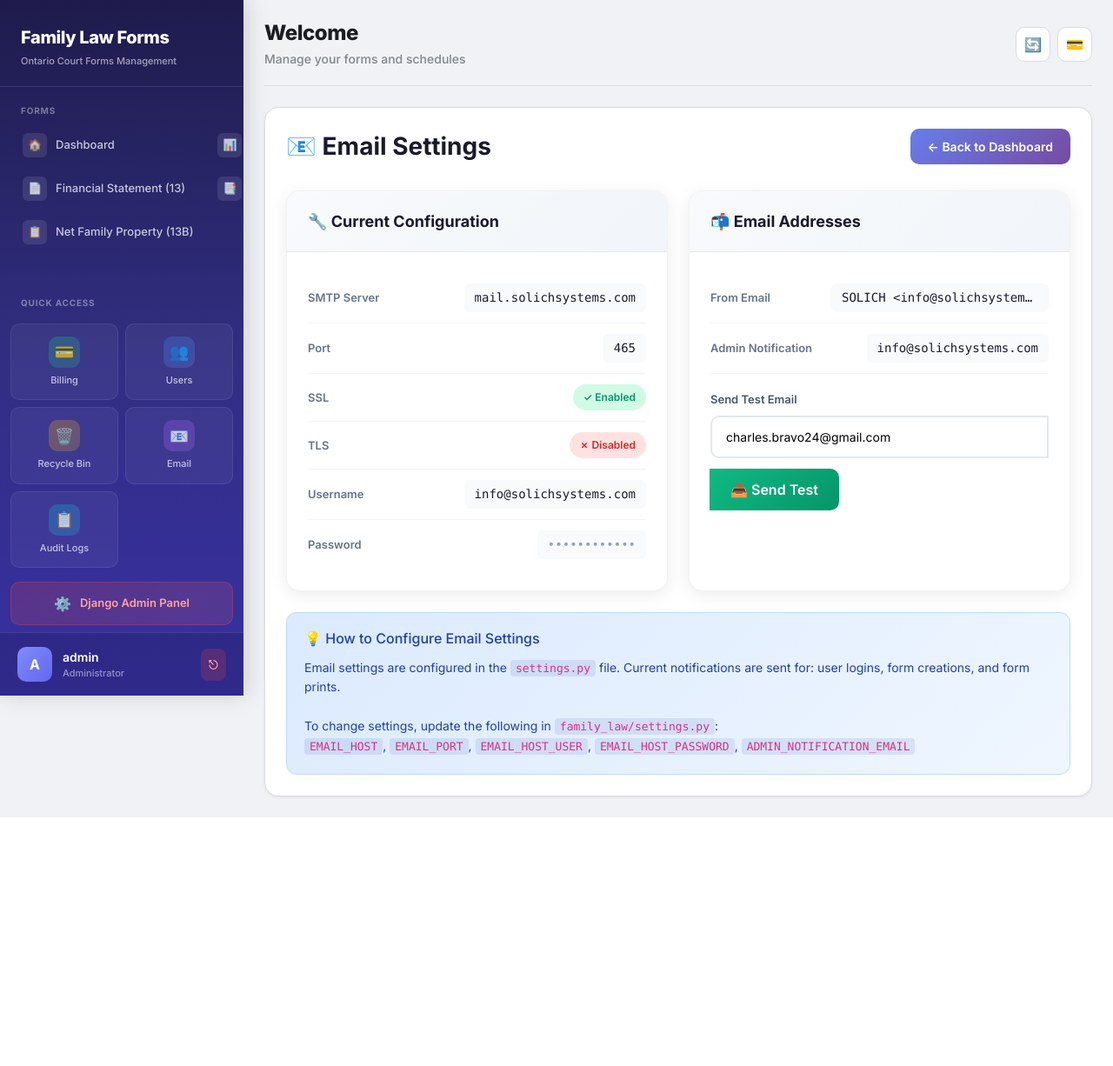
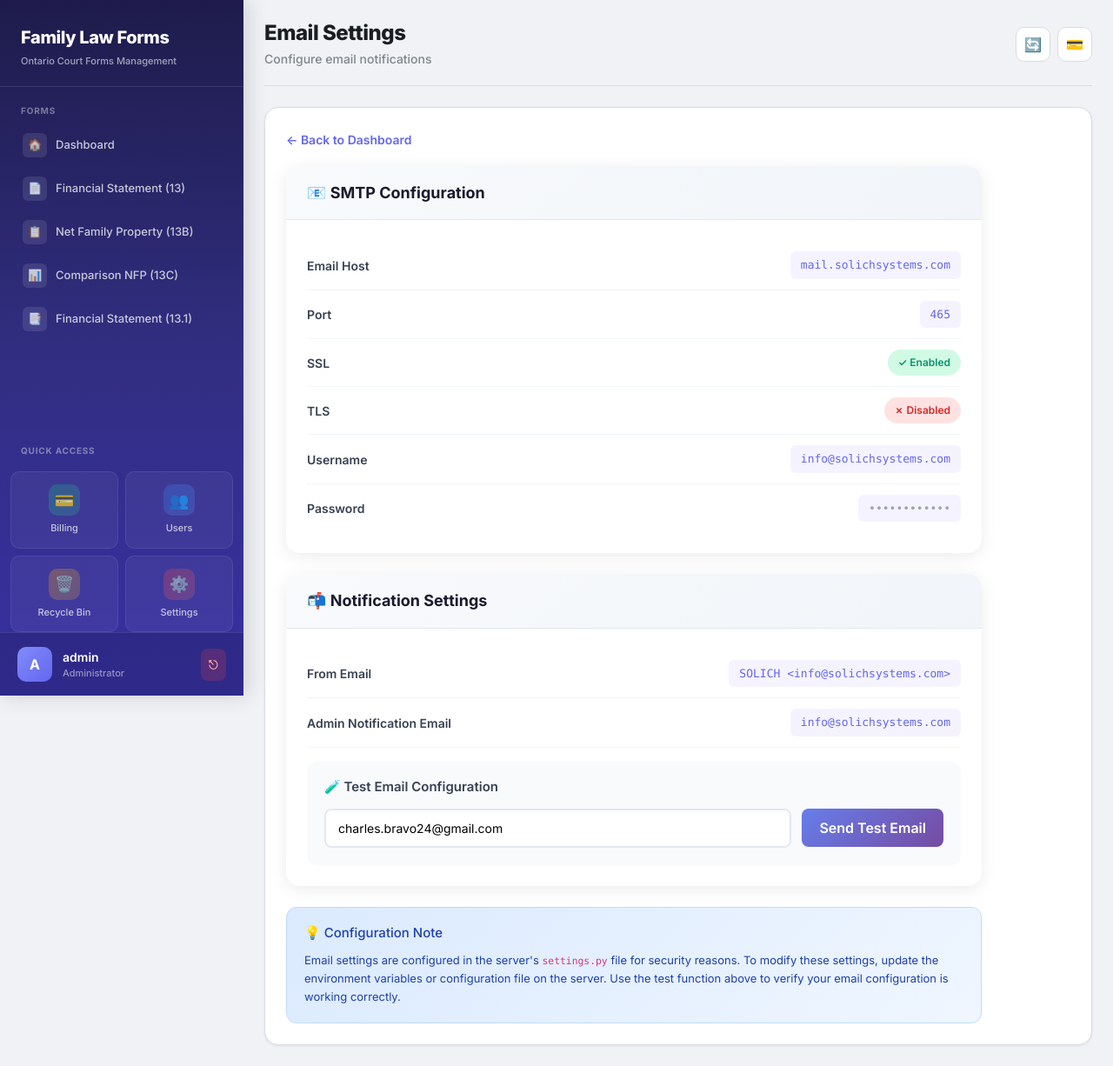
Before and after one commit to AtwijukaAbcj/lawforms, a Django app: page /forms/settings/email/ in a window 1280 px wide. Shown: the whole page at 87% size. Before the commit the page ends 940 px from the top, so only its background shows below. Run offline with Django 5.2, Linux system fonts and the light colour scheme; a user stored in the database is signed in; data comes from the database, SQL or seed files in the repository; some libraries are stand-ins or nearby versions.

Commit message:
Add Settings button to Quick Access with settings page

```diff
--- a/forms/templates/base.html
+++ b/forms/templates/base.html
@@ -192,36 +192,6 @@
     .nav-grid-item.users .nav-grid-icon { background: linear-gradient(135deg, rgba(59,130,246,0.3), rgba(96,165,250,0.2)); }
     .nav-grid-item.recycle .nav-grid-icon { background: linear-gradient(135deg, rgba(245,158,11,0.3), rgba(251,191,36,0.2)); }
     .nav-grid-item.admin .nav-grid-icon { background: linear-gradient(135deg, rgba(239,68,68,0.3), rgba(248,113,113,0.2)); }
-    .nav-grid-item.email .nav-grid-icon { background: linear-gradient(135deg, rgba(168,85,247,0.3), rgba(192,132,252,0.2)); }
-    .nav-grid-item.audit .nav-grid-icon { background: linear-gradient(135deg, rgba(6,182,212,0.3), rgba(34,211,238,0.2)); }
-
-    /* Django Admin Button */
-    .admin-button {
-      display: flex;
-      align-items: center;
-      justify-content: center;
-      gap: 10px;
-      margin: 16px 12px 8px;
-      padding: 12px 16px;
-      background: linear-gradient(135deg, rgba(239,68,68,0.2), rgba(248,113,113,0.15));
-      border: 1px solid rgba(239,68,68,0.3);
-      border-radius: var(--radius-sm);
-      color: #fca5a5;
-      text-decoration: none;
-      font-size: 13px;
-      font-weight: 600;
-      transition: var(--transition);
-    }
-
-    .admin-button:hover {
-      background: linear-gradient(135deg, rgba(239,68,68,0.3), rgba(248,113,113,0.25));
-      color: white;
-      border-color: rgba(239,68,68,0.5);
-    }
-
-    .admin-button-icon {
-      font-size: 16px;
-    }
 
     /* User section at bottom of sidebar */
     .sidebar-user {
@@ -659,25 +629,12 @@
         </a>
         {% endif %}
         {% if request.user.is_superuser or request.user.is_staff %}
-        <a href="{% url 'email_settings' %}" class="nav-grid-item email">
-          <span class="nav-grid-icon">📧</span>
-          Email
-        </a>
-        {% endif %}
-        {% if request.user.is_superuser or request.user.is_staff %}
-        <a href="{% url 'users:audit_log_list' %}" class="nav-grid-item audit">
-          <span class="nav-grid-icon">📋</span>
-          Audit Logs
+        <a href="{% url 'settings_page' %}" class="nav-grid-item admin">
+          <span class="nav-grid-icon">⚙️</span>
+          Settings
         </a>
         {% endif %}
       </div>
-
-      {% if user_modules.admin_panel or request.user.is_superuser or request.user.is_staff %}
-      <a href="/admin/" class="admin-button" target="_blank">
-        <span class="admin-button-icon">⚙️</span>
-        Django Admin Panel
-      </a>
-      {% endif %}
 
       <!-- User section -->
       <div class="sidebar-user">
--- a/forms/templates/forms/email_settings.html
+++ b/forms/templates/forms/email_settings.html
@@ -1,68 +1,29 @@
 {% extends 'base.html' %}
+{% block title %}Email Settings{% endblock %}
+{% block header %}Email Settings{% endblock %}
+{% block subheader %}Configure email notifications{% endblock %}
+
 {% block content %}
 <style>
-    .page-header {
-        display: flex;
-        justify-content: space-between;
-        align-items: center;
-        margin-bottom: 30px;
-        flex-wrap: wrap;
-        gap: 16px;
+    .settings-container {
+        max-width: 800px;
     }
 
-    .page-header h1 {
-        margin: 0;
-        font-size: 28px;
-        font-weight: 700;
-        color: #1a1a2e;
-    }
-
-    .back-btn {
-        display: inline-flex;
-        align-items: center;
-        gap: 8px;
-        padding: 10px 20px;
-        border-radius: 10px;
-        font-weight: 600;
-        font-size: 14px;
-        text-decoration: none;
-        background: linear-gradient(135deg, #667eea, #764ba2);
-        color: white;
-        transition: all 0.2s;
-    }
-
-    .back-btn:hover {
-        transform: translateY(-2px);
-        box-shadow: 0 6px 20px rgba(102, 126, 234, 0.4);
-    }
-
-    .settings-container {
-        display: grid;
-        grid-template-columns: 1fr 1fr;
-        gap: 24px;
-    }
-
-    @media (max-width: 992px) {
-        .settings-container {
-            grid-template-columns: 1fr;
-        }
-    }
-
-    .settings-card {
+    .config-card {
         background: white;
         border-radius: 16px;
         box-shadow: 0 4px 20px rgba(0,0,0,0.08);
         overflow: hidden;
-        border: 1px solid rgba(0,0,0,0.05);
+        margin-bottom: 24px;
     }
 
-    .settings-header {
-        padding: 24px;
+    .config-header {
+        padding: 20px 24px;
         background: linear-gradient(135deg, #f8fafc, #f1f5f9);
         border-bottom: 1px solid #e2e8f0;
     }
 
-    .settings-header h3 {
+    .config-header h3 {
         margin: 0;
         font-size: 18px;
         font-weight: 700;
@@ -72,11 +33,11 @@
         gap: 10px;
     }
 
-    .settings-body {
+    .config-body {
         padding: 24px;
     }
 
-    .setting-row {
+    .config-row {
         display: flex;
         justify-content: space-between;
         align-items: center;
@@ -84,32 +45,27 @@
         border-bottom: 1px solid #f1f5f9;
     }
 
-    .setting-row:last-child {
+    .config-row:last-child {
         border-bottom: none;
     }
 
-    .setting-label {
-        font-size: 13px;
+    .config-label {
         font-weight: 600;
-        color: #64748b;
+        color: #374151;
+        font-size: 14px;
     }
 
-    .setting-value {
-        font-size: 14px;
-        font-weight: 500;
-        color: #1a1a2e;
-        font-family: 'Consolas', 'Monaco', monospace;
-        background: #f8fafc;
+    .config-value {
+        font-family: 'SF Mono', Monaco, 'Courier New', monospace;
+        font-size: 13px;
+        color: #6366f1;
+        background: #f5f3ff;
         padding: 6px 12px;
         border-radius: 6px;
-        max-width: 250px;
-        overflow: hidden;
-        text-overflow: ellipsis;
-        white-space: nowrap;
     }
 
-    .setting-value.masked {
-        color: #94a3b8;
+    .config-value.masked {
+        color: #9ca3af;
     }
 
     .status-badge {
@@ -132,35 +88,46 @@
         color: #dc2626;
     }
 
-    .test-form {
-        margin-top: 20px;
+    .test-section {
+        background: #f8fafc;
+        border-radius: 12px;
+        padding: 20px;
+        margin-top: 16px;
     }
 
-    .input-group {
+    .test-section h4 {
+        margin: 0 0 16px;
+        font-size: 15px;
+        font-weight: 600;
+        color: #374151;
+    }
+
+    .test-form {
         display: flex;
         gap: 12px;
+        align-items: center;
     }
 
     .test-input {
         flex: 1;
-        padding: 12px 16px;
+        padding: 10px 14px;
         border: 2px solid #e2e8f0;
-        border-radius: 10px;
+        border-radius: 8px;
         font-size: 14px;
         transition: border-color 0.2s;
     }
 
     .test-input:focus {
         outline: none;
-        border-color: #667eea;
+        border-color: #6366f1;
     }
 
     .test-btn {
-        padding: 12px 24px;
-        background: linear-gradient(135deg, #10b981, #059669);
+        padding: 10px 20px;
+        background: linear-gradient(135deg, #667eea, #764ba2);
         color: white;
         border: none;
-        border-radius: 10px;
+        border-radius: 8px;
         font-weight: 600;
         cursor: pointer;
         transition: all 0.2s;
@@ -169,12 +136,12 @@
 
     .test-btn:hover {
         transform: translateY(-2px);
-        box-shadow: 0 6px 20px rgba(16, 185, 129, 0.4);
+        box-shadow: 0 4px 12px rgba(102, 126, 234, 0.4);
     }
 
     .alert {
         padding: 16px 20px;
-        border-radius: 12px;
+        border-radius: 10px;
         margin-bottom: 20px;
         display: flex;
         align-items: center;
@@ -182,15 +149,15 @@
     }
 
     .alert-success {
-        background: linear-gradient(135deg, #d1fae5, #a7f3d0);
+        background: #d1fae5;
         color: #065f46;
-        border: 1px solid #6ee7b7;
+        border: 1px solid #a7f3d0;
     }
 
-    .alert-error {
-        background: linear-gradient(135deg, #fee2e2, #fecaca);
+    .alert-danger {
+        background: #fee2e2;
         color: #991b1b;
-        border: 1px solid #fca5a5;
+        border: 1px solid #fecaca;
     }
 
     .info-box {
@@ -204,118 +171,114 @@
     .info-box h4 {
         margin: 0 0 12px;
         color: #1e40af;
-        font-size: 16px;
+        font-size: 15px;
+        display: flex;
+        align-items: center;
+        gap: 8px;
     }
 
     .info-box p {
         margin: 0;
         color: #1e40af;
-        font-size: 14px;
+        font-size: 13px;
         line-height: 1.6;
     }
 
-    .info-box code {
-        background: rgba(30, 64, 175, 0.1);
-        padding: 2px 6px;
-        border-radius: 4px;
-        font-size: 13px;
+    .back-link {
+        display: inline-flex;
+        align-items: center;
+        gap: 8px;
+        color: #6366f1;
+        text-decoration: none;
+        font-weight: 600;
+        font-size: 14px;
+        margin-bottom: 20px;
+    }
+
+    .back-link:hover {
+        color: #4f46e5;
     }
 </style>
 
-<div class="page-header">
-    <h1>📧 Email Settings</h1>
-    <a href="{% url 'dashboard' %}" class="back-btn">← Back to Dashboard</a>
-</div>
+<div class="settings-container">
+    <a href="{% url 'dashboard' %}" class="back-link">← Back to Dashboard</a>
 
     {% if test_result %}
-<div class="alert {% if test_result.success %}alert-success{% else %}alert-error{% endif %}">
+    <div class="alert {% if test_result.success %}alert-success{% else %}alert-danger{% endif %}">
         <span>{% if test_result.success %}✅{% else %}❌{% endif %}</span>
-    <span>{{ test_result.message }}</span>
+        {{ test_result.message }}
     </div>
     {% endif %}
 
-<div class="settings-container">
-    <div class="settings-card">
-        <div class="settings-header">
-            <h3>🔧 Current Configuration</h3>
+    <div class="config-card">
+        <div class="config-header">
+            <h3>📧 SMTP Configuration</h3>
         </div>
-        <div class="settings-body">
-            <div class="setting-row">
-                <span class="setting-label">SMTP Server</span>
-                <span class="setting-value">{{ current_settings.EMAIL_HOST|default:"Not configured" }}</span>
+        <div class="config-body">
+            <div class="config-row">
+                <span class="config-label">Email Host</span>
+                <span class="config-value">{{ email_config.EMAIL_HOST|default:"Not configured" }}</span>
             </div>
-            <div class="setting-row">
-                <span class="setting-label">Port</span>
-                <span class="setting-value">{{ current_settings.EMAIL_PORT }}</span>
+            <div class="config-row">
+                <span class="config-label">Port</span>
+                <span class="config-value">{{ email_config.EMAIL_PORT }}</span>
             </div>
-            <div class="setting-row">
-                <span class="setting-label">SSL</span>
-                {% if current_settings.EMAIL_USE_SSL %}
-                <span class="status-badge enabled">✓ Enabled</span>
-                {% else %}
-                <span class="status-badge disabled">✗ Disabled</span>
-                {% endif %}
+            <div class="config-row">
+                <span class="config-label">SSL</span>
+                <span class="status-badge {% if email_config.EMAIL_USE_SSL %}enabled{% else %}disabled{% endif %}">
+                    {% if email_config.EMAIL_USE_SSL %}✓ Enabled{% else %}✗ Disabled{% endif %}
+                </span>
             </div>
-            <div class="setting-row">
-                <span class="setting-label">TLS</span>
-                {% if current_settings.EMAIL_USE_TLS %}
-                <span class="status-badge enabled">✓ Enabled</span>
-                {% else %}
-                <span class="status-badge disabled">✗ Disabled</span>
-                {% endif %}
+            <div class="config-row">
+                <span class="config-label">TLS</span>
+                <span class="status-badge {% if email_config.EMAIL_USE_TLS %}enabled{% else %}disabled{% endif %}">
+                    {% if email_config.EMAIL_USE_TLS %}✓ Enabled{% else %}✗ Disabled{% endif %}
+                </span>
             </div>
-            <div class="setting-row">
-                <span class="setting-label">Username</span>
-                <span class="setting-value">{{ current_settings.EMAIL_HOST_USER|default:"Not configured" }}</span>
+            <div class="config-row">
+                <span class="config-label">Username</span>
+                <span class="config-value">{{ email_config.EMAIL_HOST_USER|default:"Not configured" }}</span>
             </div>
-            <div class="setting-row">
-                <span class="setting-label">Password</span>
-                <span class="setting-value masked">••••••••••••</span>
+            <div class="config-row">
+                <span class="config-label">Password</span>
+                <span class="config-value masked">••••••••••••</span>
             </div>
         </div>
     </div>
 
-    <div class="settings-card">
-        <div class="settings-header">
-            <h3>📬 Email Addresses</h3>
+    <div class="config-card">
+        <div class="config-header">
+            <h3>📬 Notification Settings</h3>
         </div>
-        <div class="settings-body">
-            <div class="setting-row">
-                <span class="setting-label">From Email</span>
-                <span class="setting-value">{{ current_settings.DEFAULT_FROM_EMAIL|default:"Not configured" }}</span>
+        <div class="config-body">
+            <div class="config-row">
+                <span class="config-label">From Email</span>
+                <span class="config-value">{{ email_config.DEFAULT_FROM_EMAIL|default:"Not configured" }}</span>
             </div>
-            <div class="setting-row">
-                <span class="setting-label">Admin Notification</span>
-                <span class="setting-value">{{ current_settings.ADMIN_NOTIFICATION_EMAIL|default:"Not configured" }}</span>
+            <div class="config-row">
+                <span class="config-label">Admin Notification Email</span>
+                <span class="config-value">{{ email_config.ADMIN_NOTIFICATION_EMAIL|default:"Not configured" }}</span>
             </div>
 
+            <div class="test-section">
+                <h4>🧪 Test Email Configuration</h4>
                 <form method="post" class="test-form">
                     {% csrf_token %}
-                <input type="hidden" name="action" value="test_email">
-                <label style="display: block; margin-bottom: 8px; font-weight: 600; color: #475569; font-size: 13px;">
-                    Send Test Email
-                </label>
-                <div class="input-group">
-                    <input type="email" name="test_email" class="test-input"
-                           placeholder="Enter email address"
-                           value="{{ request.user.email }}" required>
-                    <button type="submit" class="test-btn">📤 Send Test</button>
-                </div>
+                    <input type="email" name="test_to" class="test-input"
+                           placeholder="Enter email address" value="{{ request.user.email }}">
+                    <button type="submit" name="test_email" class="test-btn">Send Test Email</button>
                 </form>
             </div>
         </div>
     </div>
 
     <div class="info-box">
-    <h4>💡 How to Configure Email Settings</h4>
+        <h4>💡 Configuration Note</h4>
         <p>
-        Email settings are configured in the <code>settings.py</code> file.
-        Current notifications are sent for: user logins, form creations, and form prints.
-        <br><br>
-        To change settings, update the following in <code>family_law/settings.py</code>:
-        <br>
-        <code>EMAIL_HOST</code>, <code>EMAIL_PORT</code>, <code>EMAIL_HOST_USER</code>,
-        <code>EMAIL_HOST_PASSWORD</code>, <code>ADMIN_NOTIFICATION_EMAIL</code>
+            Email settings are configured in the server's <code>settings.py</code> file for security reasons.
+            To modify these settings, update the environment variables or configuration file on the server.
+            Use the test function above to verify your email configuration is working correctly.
         </p>
     </div>
+</div>
 {% endblock %}
--- a/forms/urls.py
+++ b/forms/urls.py
@@ -70,6 +70,7 @@ urlpatterns = [
     path('billing/history/delete/<int:pk>/', views.delete_print_event, name='delete_print_event'),
     path('billing/settings/', views.billing_settings_view, name='billing_settings'),
     path('billing/admin-report/', views.admin_billing_report, name='admin_billing_report'),
-    # Email Settings
+    # Settings
+    path('settings/', views.settings_page_view, name='settings_page'),
     path('settings/email/', views.email_settings_view, name='email_settings'),
 ]
--- a/forms/views.py
+++ b/forms/views.py
@@ -3737,56 +3737,6 @@ def billing_settings_view(request):
 
 
 @login_required
-def email_settings_view(request):
-    """Admin view to manage email settings (staff only)."""
-    from django.conf import settings as django_settings
-
-    if not request.user.is_staff:
-        return redirect('dashboard')
-
-    # Current email settings (read from settings.py)
-    current_settings = {
-        'EMAIL_HOST': getattr(django_settings, 'EMAIL_HOST', ''),
-        'EMAIL_PORT': getattr(django_settings, 'EMAIL_PORT', 587),
-        'EMAIL_USE_SSL': getattr(django_settings, 'EMAIL_USE_SSL', False),
-        'EMAIL_USE_TLS': getattr(django_settings, 'EMAIL_USE_TLS', True),
-        'EMAIL_HOST_USER': getattr(django_settings, 'EMAIL_HOST_USER', ''),
-        'DEFAULT_FROM_EMAIL': getattr(django_settings, 'DEFAULT_FROM_EMAIL', ''),
-        'ADMIN_NOTIFICATION_EMAIL': getattr(django_settings, 'ADMIN_NOTIFICATION_EMAIL', ''),
-    }
-
-    test_result = None
-    if request.method == 'POST':
-        action = request.POST.get('action')
-
-        if action == 'test_email':
-            # Send a test email
-            from django.core.mail import send_mail
-            test_email = request.POST.get('test_email', request.user.email)
-
-            try:
-                send_mail(
-                    subject='Test Email from Family Law Forms',
-                    message='This is a test email to verify your email configuration is working correctly.',
-                    from_email=django_settings.DEFAULT_FROM_EMAIL,
-                    recipient_list=[test_email],
-                    fail_silently=False,
-                )
-                test_result = {'success': True, 'message': f'Test email sent successfully to {test_email}'}
-                log_audit(request, 'export', 'email_settings', '', 'Email Settings',
-                          f'Test email sent to {test_email}')
-            except Exception as e:
-                test_result = {'success': False, 'message': f'Failed to send test email: {str(e)}'}
-
-    context = {
-        'current_settings': current_settings,
-        'test_result': test_result,
-    }
-
-    return render(request, 'forms/email_settings.html', context)
-
-
-@login_required
 def admin_billing_report(request):
     """Admin report showing all users' print activity (staff only)."""
     if not request.user.is_staff:
@@ -3919,3 +3869,57 @@ def delete_print_event(request, pk):
         "object_name": f"Print Event #{print_event.id}",
         "cancel_url": reverse("billing_history"),
     })
+
+
+@login_required
+@user_passes_test(lambda u: u.is_superuser or u.is_staff)
+def settings_page_view(request):
+    """Admin settings dashboard with links to various settings."""
+    return render(request, 'forms/settings_page.html')
+
+
+@login_required
+@user_passes_test(lambda u: u.is_superuser or u.is_staff)
+def email_settings_view(request):
+    """Admin view to manage email settings."""
+    from django.conf import settings as django_settings
+    from django.contrib import messages
+
+    # Current email settings (read-only from settings.py)
+    email_config = {
+        'EMAIL_HOST': getattr(django_settings, 'EMAIL_HOST', ''),
+        'EMAIL_PORT': getattr(django_settings, 'EMAIL_PORT', 587),
+        'EMAIL_USE_SSL': getattr(django_settings, 'EMAIL_USE_SSL', False),
+        'EMAIL_USE_TLS': getattr(django_settings, 'EMAIL_USE_TLS', True),
+        'EMAIL_HOST_USER': getattr(django_settings, 'EMAIL_HOST_USER', ''),
+        'DEFAULT_FROM_EMAIL': getattr(django_settings, 'DEFAULT_FROM_EMAIL', ''),
+        'ADMIN_NOTIFICATION_EMAIL': getattr(django_settings, 'ADMIN_NOTIFICATION_EMAIL', ''),
+    }
+
+    test_result = None
+    if request.method == 'POST' and 'test_email' in request.POST:
+        test_to = request.POST.get('test_to', request.user.email)
+        if test_to:
+            try:
+                from django.core.mail import send_mail
+                send_mail(
+                    subject='Test Email from Family Law Forms',
+                    message='This is a test email to verify your email configuration is working correctly.',
+                    from_email=django_settings.DEFAULT_FROM_EMAIL,
+                    recipient_list=[test_to],
+                    fail_silently=False,
+                )
+                test_result = {'success': True, 'message': f'Test email sent successfully to {test_to}'}
+                log_audit(request, 'update', 'email_settings', '', 'Email Settings',
+                          f'Test email sent to {test_to}')
+            except Exception as e:
+                test_result = {'success': False, 'message': f'Failed to send test email: {str(e)}'}
+        else:
+            test_result = {'success': False, 'message': 'Please provide an email address'}
+
+    context = {
+        'email_config': email_config,
+        'test_result': test_result,
+    }
+
+    return render(request, 'forms/email_settings.html', context)
```
Also changed, not shown: forms/templates/forms/settings_page.html (added, +127 -0 lines). Lines whose indentation alone changed are shown as unchanged.
